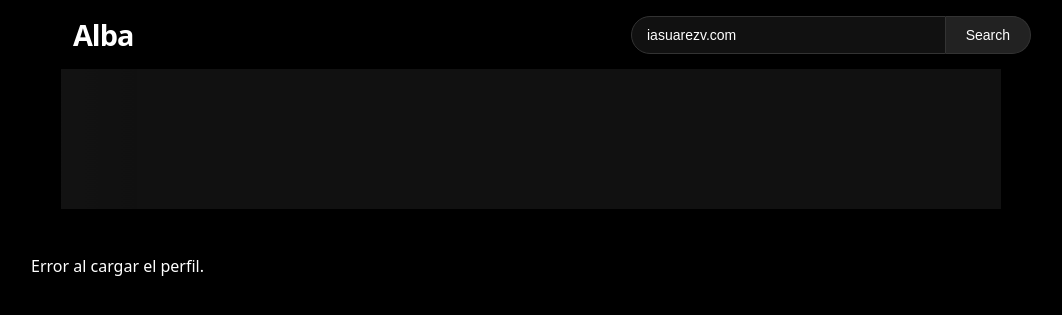
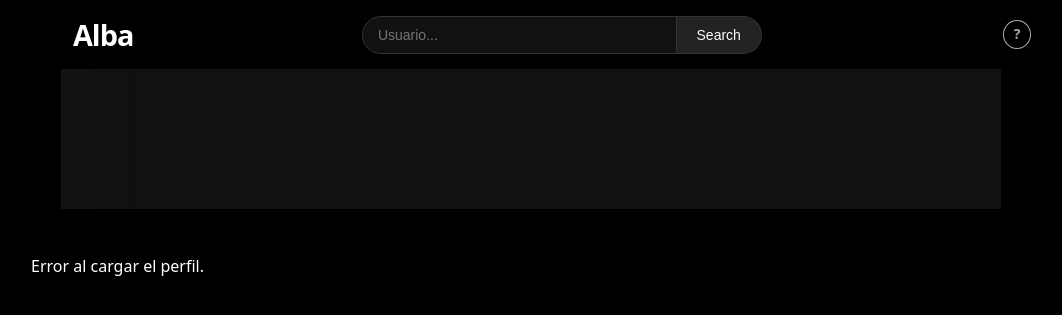
Before and after one commit to KajiiNarumi/iasuarezv, a Jekyll site: the page Alba/index.html, which Jekyll copies as it is, in a window 1280 px wide. Shown: the top 315 px of the page, without its empty margins (109-1171 px from the left). Built offline with Jekyll 4.4.1, drawn with Linux system fonts in a browser that asks for light colours.

Commit message:
Add files via upload

```diff
--- a/Alba/index.html
+++ b/Alba/index.html
@@ -45,6 +45,10 @@
             <input id="userInput" type="text" placeholder="Usuario...">
             <button id="goBtn"></button>
         </div>
+
+        <div id="infoBtn" title="Apoyar proyecto">
+        <span class="info-icon">?</span>
+    </div>
     </header>
 
     <!-- Contenedores Dinámicos -->
--- a/Alba/script.js
+++ b/Alba/script.js
@@ -53,7 +53,7 @@
 let images = [], filtered = [], index = 0, currentHandle = "";
 
 const params = new URLSearchParams(location.search);
-const user = params.get("user") || localStorage.getItem("user") || "iasuarezv.com";
+const user = params.get("user") || localStorage.getItem("user") || "";
 
 // Traducir elementos iniciales del HTML
 userInput.value = user;
@@ -269,3 +269,63 @@
         window.scrollTo({ top: 0, behavior: 'smooth' });
     }
 };
+
+
+/* Lógica del Botón de Apoyo (Publicación Fija) */
+const infoBtn = document.getElementById("infoBtn");
+
+infoBtn.onclick = () => {
+    // Configuramos el contenido del modal manualmente
+    mImg.src = "iasuarezv.jpg"; // Imagen del logo
+
+    // Texto de apoyo
+    mText.innerHTML = `
+    <div style="font-size: 16px; line-height: 1.6; color: #fff;">
+    <strong style="font-size: 18px;">¡Gracias por ser parte de Alba!</strong><br><br>
+
+    Este es un proyecto <strong>independiente y gratuito</strong> creado para que la comunidad de Bluesky disfrute de sus imágenes de una forma limpia y organizada.
+    <br><br>
+
+    <strong>¿Cómo crear tus propios álbumes?</strong><br>
+    Es muy fácil: solo incluye un hashtag en tus publicaciones de Bluesky (ejemplo: <span style="color: #29abe0;">#Portafolio</span> o <span style="color: #29abe0;">#Naturaleza</span>). Alba las agrupará automáticamente en la sección de pestañas.
+    <br><br>
+
+    <hr style="border: 0; border-top: 1px solid #333; margin: 15px 0;">
+
+    <p style="color: #aaa; font-size: 14px;">
+    Mantener este servidor y desarrollar nuevas funciones tiene un costo. Si Alba te es útil, tu apoyo con un café es fundamental para que el proyecto siga vivo y sin publicidad.
+    </p>
+    </div>
+
+    `;
+
+    mLikes.innerHTML = `
+    <a href="https://ko-fi.com/iasuarezv" target="_blank" style=" color:inherit; cursor:pointer;">
+    ☕ Invitame un café ☕
+    </a>
+    `;
+
+    // Cambiamos el botón de "Ver publicación" por el link de Ko-fi
+    postLink.innerText = "Conocer al desarrollador";
+    postLink.href = "https://iasuarezv.com/Alba/?user=iasuarezv.com";
+    postLink.style.background = "#222"; // Color distintivo de Ko-fi
+    postLink.style.borderColor = "#222";
+
+    // Abrimos el modal
+    modal.classList.add("active");
+
+    // Limpiamos la función de los botones nav para que no cambie la imagen
+    prevBtn.style.display = "none";
+    nextBtn.style.display = "none";
+};
+
+// Modificamos ligeramente la función open original para restaurar los botones y colores
+const originalOpen = open;
+open = (i) => {
+    prevBtn.style.display = "flex";
+    nextBtn.style.display = "flex";
+    postLink.style.background = ""; // Restaura color original del CSS
+    postLink.style.borderColor = "";
+    postLink.innerText = t.post;
+    originalOpen(i);
+};
--- a/Alba/styles.css
+++ b/Alba/styles.css
@@ -77,6 +77,56 @@
 }
 
 .search button:hover { background: #333; }
+
+/* --- ICONO INFO ESTILIZADO --- */
+#infoBtn {
+display: flex;
+align-items: center;
+justify-content: center;
+cursor: pointer;
+user-select: none;
+transition: transform 0.2s ease;
+margin-left: 12px; /* Espacio respecto al buscador */
+flex-shrink: 0;   /* Evita que se deforme en móviles */
+}
+
+.info-icon {
+    width: 26px;      /* Tamaño del círculo */
+    height: 26px;
+    border: 1.5px solid var(--dim); /* Gris sutil por defecto */
+    border-radius: 50%;
+    display: flex;
+    align-items: center;
+    justify-content: center;
+
+    /* Tipografía */
+    font-size: 14px;
+    font-weight: 700;
+    color: var(--dim);
+    line-height: 1;
+
+    transition: all 0.3s cubic-bezier(0.4, 0, 0.2, 1);
+}
+
+/* Efecto al pasar el mouse */
+#infoBtn:hover .info-icon {
+border-color: var(--text);
+color: var(--text);
+background-color: rgba(255, 255, 255, 0.1); /* Brillo tenue */
+box-shadow: 0 0 8px rgba(255, 255, 255, 0.1);
+}
+
+/* Efecto al hacer clic */
+#infoBtn:active {
+transform: scale(0.9);
+}
+
+/* Ajuste específico para que el '?' no se vea descentrado */
+.info-icon {
+    padding-bottom: 1px;
+    padding-left: 0.5px;
+}
+
 
 /* --- PERFIL --- */
 .profile {
@@ -305,4 +355,9 @@
     .modal-info { padding: 20px; text-align: center; }
     .post-btn { align-self: center; margin: 10px 0; }
     .nav { padding: 10px; font-size: 20px; }
+    #infoBtn {
+    position: absolute;
+    top: 15px;
+    right: 15px;
+    }
 }
```
Also changed, not shown: Alba/iasuarezv.jpg (added).
